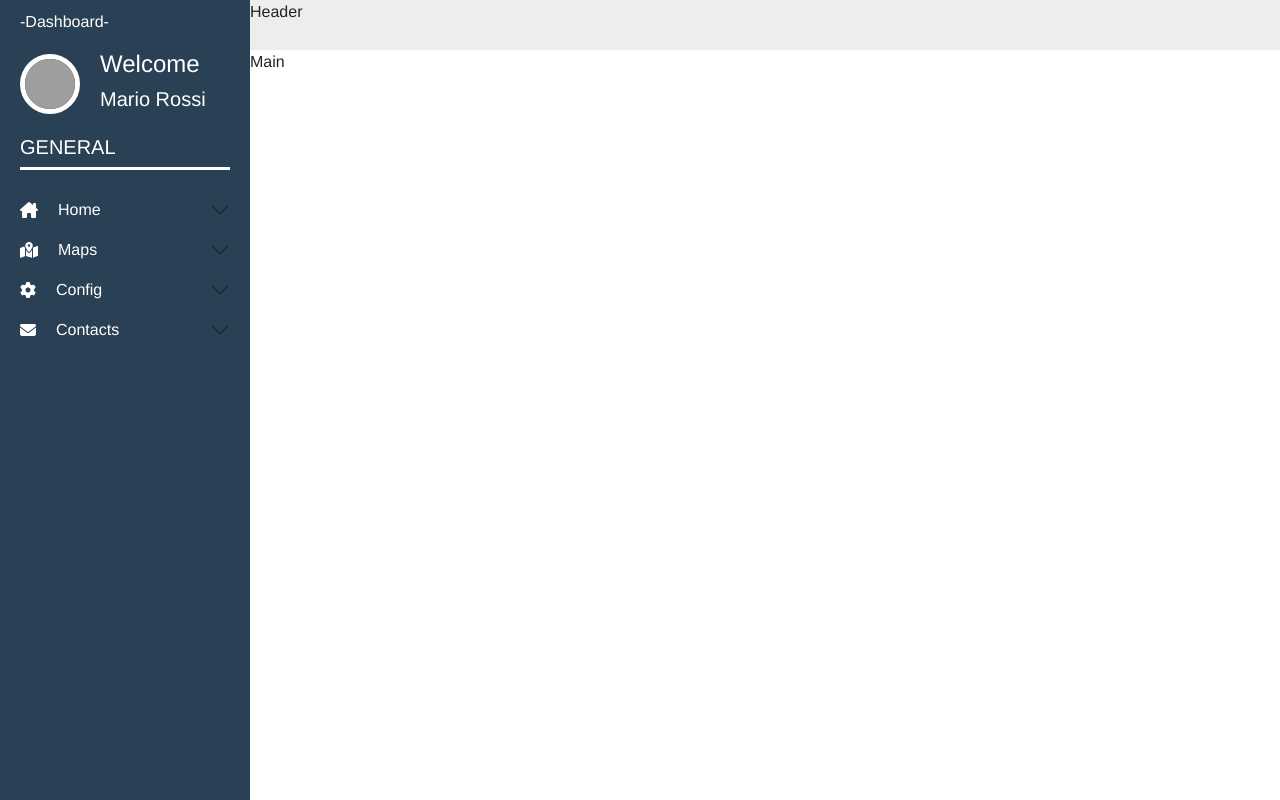
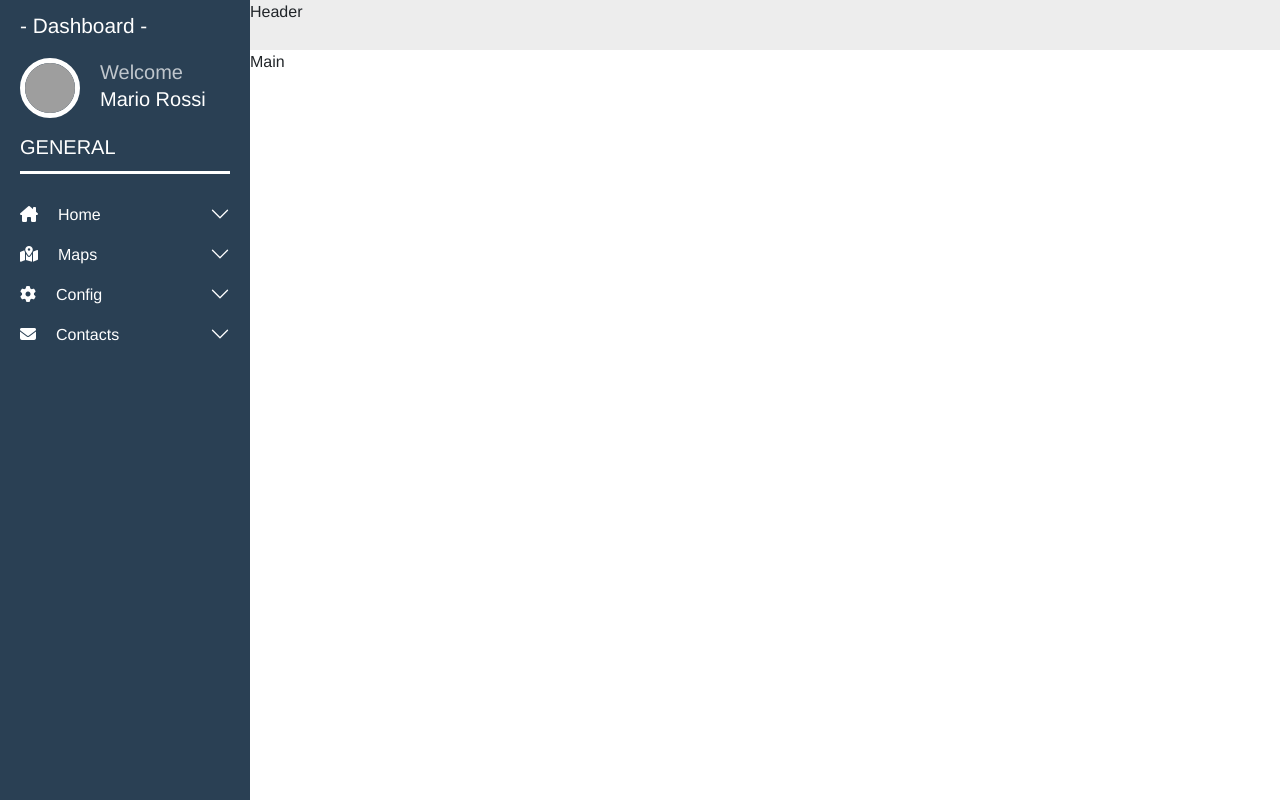
Before and after one commit to AlessandroCingolani/dashboard-vue, a Vue app: page / in a window 1280 px wide. Built offline with nearby package versions, Linux system fonts and the light colour scheme; grey boxes are pictures that could not be loaded.

Commit message:
[add]:changes style and padding

```diff
--- a/src/components/Aside.vue
+++ b/src/components/Aside.vue
@@ -15,14 +15,14 @@
     <div class="profile my-3 d-flex  align-items-center">
       <img src="https://cdn.iconscout.com/icon/free/png-256/free-avatar-370-456322.png?f=webp" alt="profile-img">
       <div class="welcome">
-        <h4>Welcome</h4>
-        <h5>Mario Rossi</h5>
+        <span class="fs-5">Welcome</span>
+        <h5 class="fw-medium">Mario Rossi</h5>
       </div>
     </div>
     <!-- general -->
     <nav>
       <div class="general">
-        <h5 class="text-uppercase">general</h5>
+        <h5 class="text-uppercase pb-1">general</h5>
       </div>
 
       <!-- accordion -->
@@ -100,11 +100,19 @@
 
 <style lang="scss" scoped>
   .title{
+    font-size: 1.3rem;
     &::before {
-      content: "-";
+      content: " - ";
     }
     &::after{
-      content: "-";
+      content: " - ";
+    }
+  }
+
+  .welcome {
+    span {
+      opacity: 0.7;
+      font-size: 1.2rem;
     }
   }
 
@@ -138,7 +146,14 @@
       --bs-accordion-btn-padding-x: 0;
       --bs-accordion-btn-padding-y: 10px;
 
+      .accordion-button.collapsed::after{
+        filter: brightness(0) invert(1) !important;
 
+      }
+      .accordion-button:not(.collapsed)::after{
+        filter: brightness(0) invert(1) !important;
+
+      }
       i {
         padding-right: 20px;
       }
```
